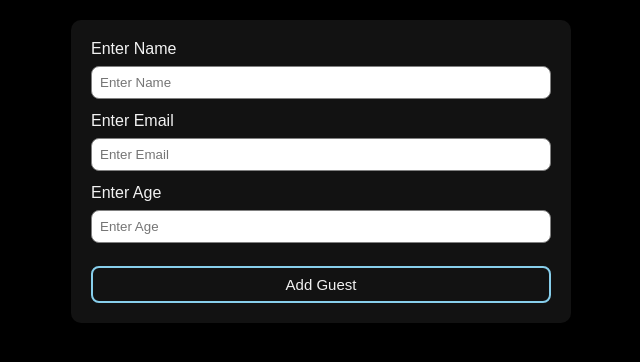
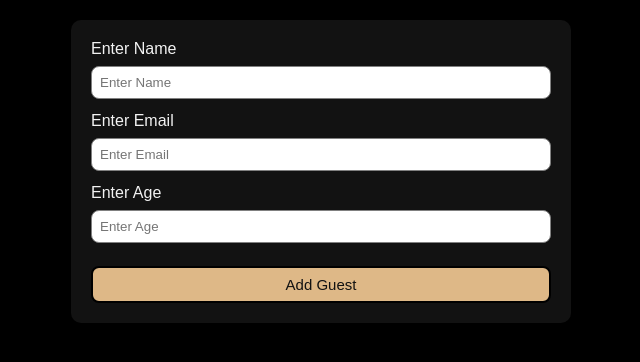
Before and after one commit to dessomu/reactFormApp, a React (Create React App) app: page / in a window 1280 px wide. In both pictures the pointer is over the button "Add Guest". Shown: the top 362 px of the page, without its empty margins (319-959 px from the left). Built offline with nearby package versions, Linux system fonts and the light colour scheme.

Commit message:
Update App.css

```diff
--- a/src/App.css
+++ b/src/App.css
@@ -39,9 +39,9 @@ body {
 }
 .form .add:hover {
   cursor: pointer;
-  background-color: #121212;
-  border:solid 2px skyblue;
-  color: #f2f2f2;
+  background-color: burlywood;
+  border:solid 2px black;
+  color: #121212;
   font-size: 15px;
 }
 .guest-container {
```
